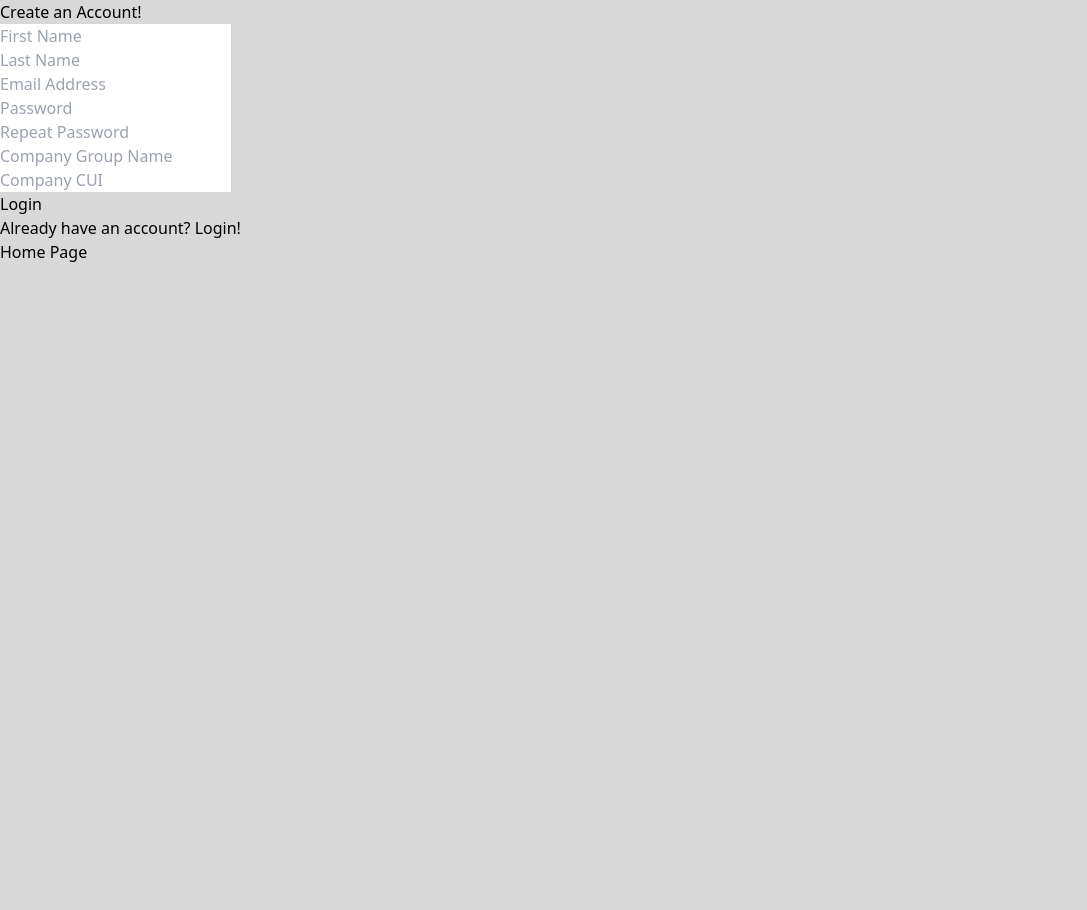
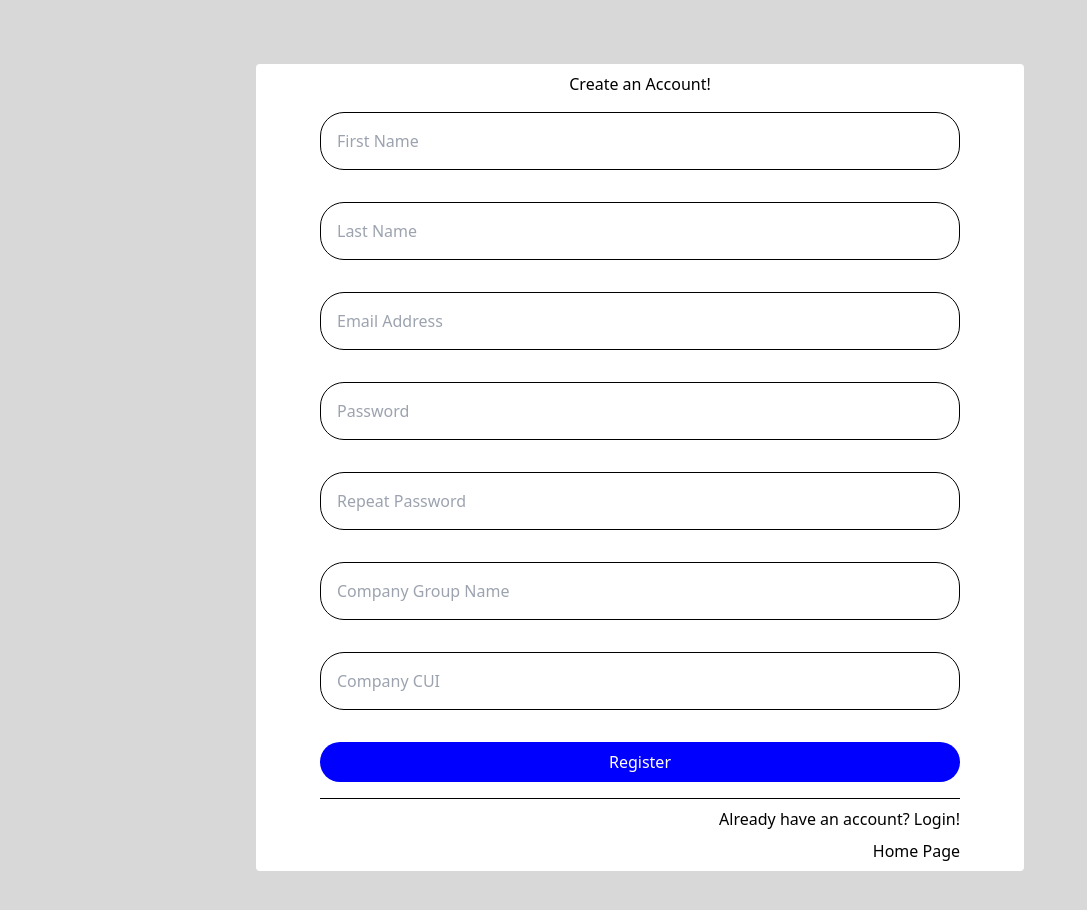
Before and after one commit to R0bert196/Aibestt, a React (Create React App) app in the folder frontend/: page /register in a window 1280 px wide. Shown: the top 910 px of the page, without its empty margins (0-1087 px from the left). Before the commit the page ends 800 px from the top, so only its background shows below. Built offline with nearby package versions, Linux system fonts and the light colour scheme.

Commit message:
did css for register page and the register functionality (no refresh yet though)

```diff
--- a/frontend/db.json
+++ b/frontend/db.json
@@ -1,9 +1,44 @@
 {
+  "users": [
+    {
+      "id": 1,
+      "firstName": "gligor",
+      "a": "b",
+      "email": "email@email.com",
+      "password": "$2a$10$8MU4fAlVBKKDPFJ6qzhSsOppc2Y32r4YL7gOaMoxFKNKc9omlP2sW",
+      "group": "meth",
+      "cui": 12345
+    },
+    {
+      "email": "codecool@C.com",
+      "password": "$2a$10$8MU4fAlVBKKDPFJ6qzhSsOppc2Y32r4YL7gOaMoxFKNKc9omlP2sW",
+      "firstName": "",
+      "lastName": "",
+      "group": "",
+      "cui": "",
+      "first-name": "gligr",
+      "last-name": "grtgtvtrgv",
+      "repeat-password": "codecool",
+      "company-group-name": "codecool",
+      "company-cui": "codecool",
+      "id": 2
+    }
+  ],
   "posts": [
-    { "id": 1, "title": "json-server", "author": "typicode" }
+    {
+      "id": 1,
+      "title": "json-server",
+      "author": "typicode"
+    }
   ],
   "comments": [
-    { "id": 1, "body": "some comment", "postId": 1 }
+    {
+      "id": 1,
+      "body": "some comment",
+      "postId": 1
+    }
   ],
-  "profile": { "name": "typicode" }
+  "profile": {
+    "name": "typicode"
+  }
 }
--- a/frontend/package.json
+++ b/frontend/package.json
@@ -38,6 +38,7 @@
   },
   "devDependencies": {
     "autoprefixer": "^10.4.4",
+    "json-server-auth": "^2.1.0",
     "postcss": "^8.4.12",
     "tailwind": "^4.0.0",
     "tailwindcss": "^3.0.24"
--- a/frontend/src/components/RegisterForm.jsx
+++ b/frontend/src/components/RegisterForm.jsx
@@ -1,38 +1,67 @@
+import {useState} from 'react'
+
+
 function RegisterForm() {
+
+   const [formData, setFormData] = useState({
+        firstName: '',
+        lastName: '',
+        email: '',
+        password: '',
+        group: '',
+        cui: '',
+    })
+
+    function handleSubmit(e) {
+        e.preventDefault()
+        fetch('http://localhost:4000/users', {
+            method: 'POST',
+            headers: {'Content-Type' : 'application/json'},
+            body: JSON.stringify(formData)
+        })
+        .then(res => res.json())
+        .then(data => console.log(data))
+    }
+
+    function handleChange(e) {
+        console.log(e.target)
+        setFormData({...formData, [e.target.name] : e.target.value})
+    }
+
   return (
     <>
-    <form action="localhost:4000/users" method="post">
+    <form onSubmit={e => handleSubmit(e)} className='center-center border-b border-solid'>
         <div>
           <div>
-            <input type="text" placeholder="First Name"  name="first-name" id="first-name"/>
+            <input className="w-full py-4 rounded-3xl my-4 px-4 border-solid border" type="text" defaultValue={formData.firstName} onChange={e => handleChange(e)}  placeholder="First Name" name="first-name" id="first-name"/>
           </div>
           <div>
-            <input type="text" placeholder="Last Name" name="last-name"  id="last-name"/>
+            <input className="w-full py-4 rounded-3xl my-4 px-4 border-solid border" type="text" defaultValue={formData.lastName} onChange={e => handleChange(e)}  placeholder="Last Name" name="last-name" id="last-name"/>
           </div>
         </div>
         <div>
           <div>
-            <input type="email" placeholder="Email Address" name="email" id="email" />
+            <input className="w-full py-4 rounded-3xl my-4 px-4 border-solid border" type="email" value={formData.email} onChange={e => handleChange(e)} placeholder="Email Address" name="email" id="email" />
           </div>
         </div>
         <div>
           <div>
-            <input type="password" placeholder="Password" name="password" id="password" />
+            <input className="w-full py-4 rounded-3xl my-4 px-4 border-solid border" type="password" value={formData.password} onChange={e => handleChange(e)} placeholder="Password" name="password" id="password" />
           </div>
           <div>
-            <input type="password" placeholder="Repeat Password" name="repeat-password" id="repeat-password" />
+            <input className="w-full py-4 rounded-3xl my-4 px-4 border-solid border"  type="password" value={formData.confirm} onChange={e => handleChange(e)} placeholder="Repeat Password" name="repeat-password" id="repeat-password" />
           </div>
         </div>
         <div>
           <div>
-            <input type="text" placeholder="Company Group Name" name="company-group-name" id="company-group-name"/>
+            <input className="w-full py-4 rounded-3xl my-4 px-4 border-solid border" type="text" defaultValue={formData.group} onChange={e => handleChange(e)} placeholder="Company Group Name" name="company-group-name" id="company-group-name"/>
           </div>
           <div>
-            <input type="text" placeholder="Company CUI" name="company-cui" id="company-cui" />
+            <input className="w-full py-4 rounded-3xl my-4 px-4 border-solid border" type='text' defaultValue={formData.cui} onChange={e => handleChange(e)} placeholder="Company CUI" name="company-cui" id="company-cui" />
           </div>
         </div>
         <div>
-          <button type="submit">Login</button>
+          <button className="py-2 bg-primary text-white hover:brightness-200 w-full px-4 my-4 rounded-3xl" type="submit">Register</button>
         </div>
       </form>
     </>
--- a/frontend/src/pages/Register.jsx
+++ b/frontend/src/pages/Register.jsx
@@ -4,18 +4,18 @@ import { Link } from 'react-router-dom';
 
 function Register() {
   return (
-      <>
-      <h1>Create an Account!</h1>
-      <RegisterForm />
-      <>
-        <div text-center>
-          <Link to='/login'>Already have an account? Login!</Link>
+      <div className="px-16 py-2 bg-white rounded  w-3/5 mx-auto my-16">
+        <h1 className="text-center">Create an Account!</h1>
+        <RegisterForm />
+        <div className="flex flex-col justify-end">
+          <div className="inline-block self-end mt-2 pd-2 hover:brightness-200 hover:bg-primary hover:text-secondary hover:max-w-max rounded-lg">
+            <Link to='/login'>Already have an account? Login!</Link>
+          </div>
+          <div className="inline-block self-end mt-2 pd-2 hover:brightness-200 hover:bg-primary hover:text-secondary hover:max-w-max rounded-lg">
+            <Link  to='/'>Home Page</Link>
+          </div>
         </div>
-        <div>
-          <Link to='/'>Home Page</Link>
-        </div>
-      </>
-      </>
+      </div>
   )
 }
 
```
Also changed, not shown: 1 other file (tests, documents, lock files or other folders).
